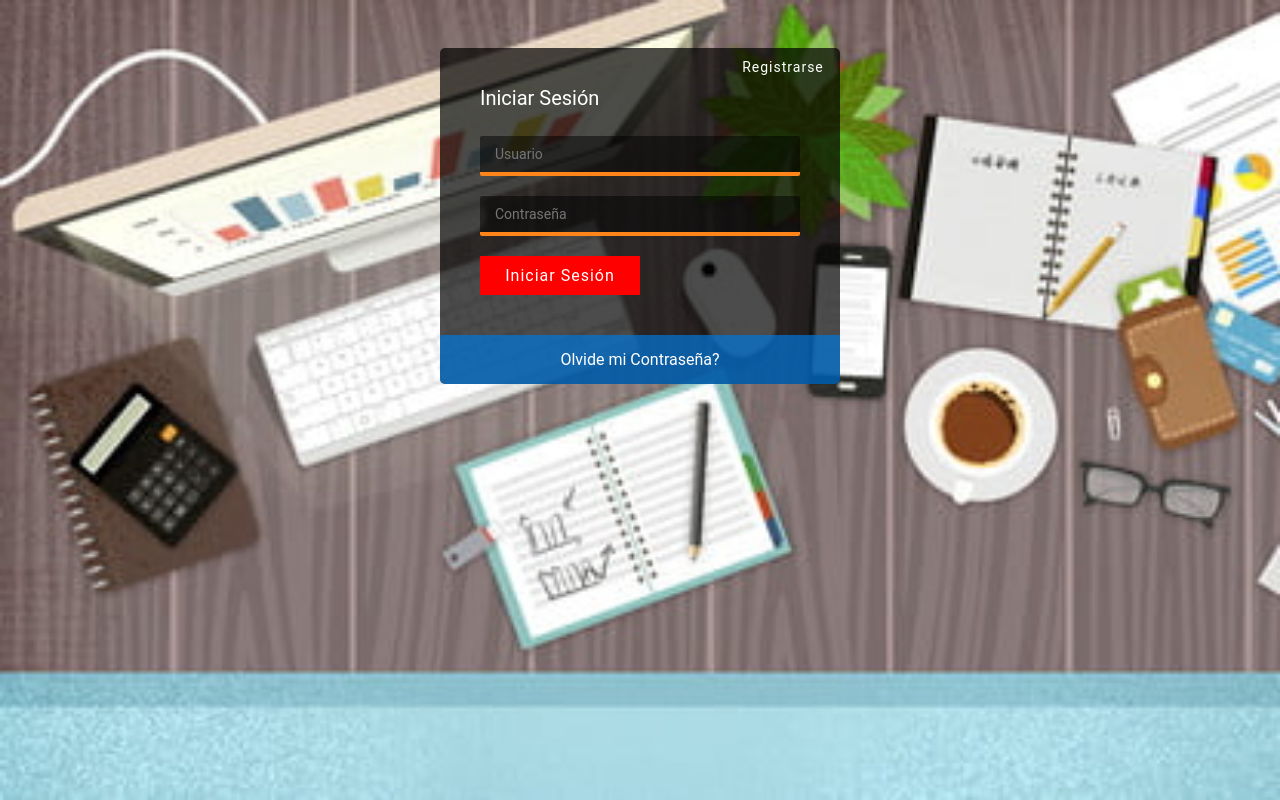
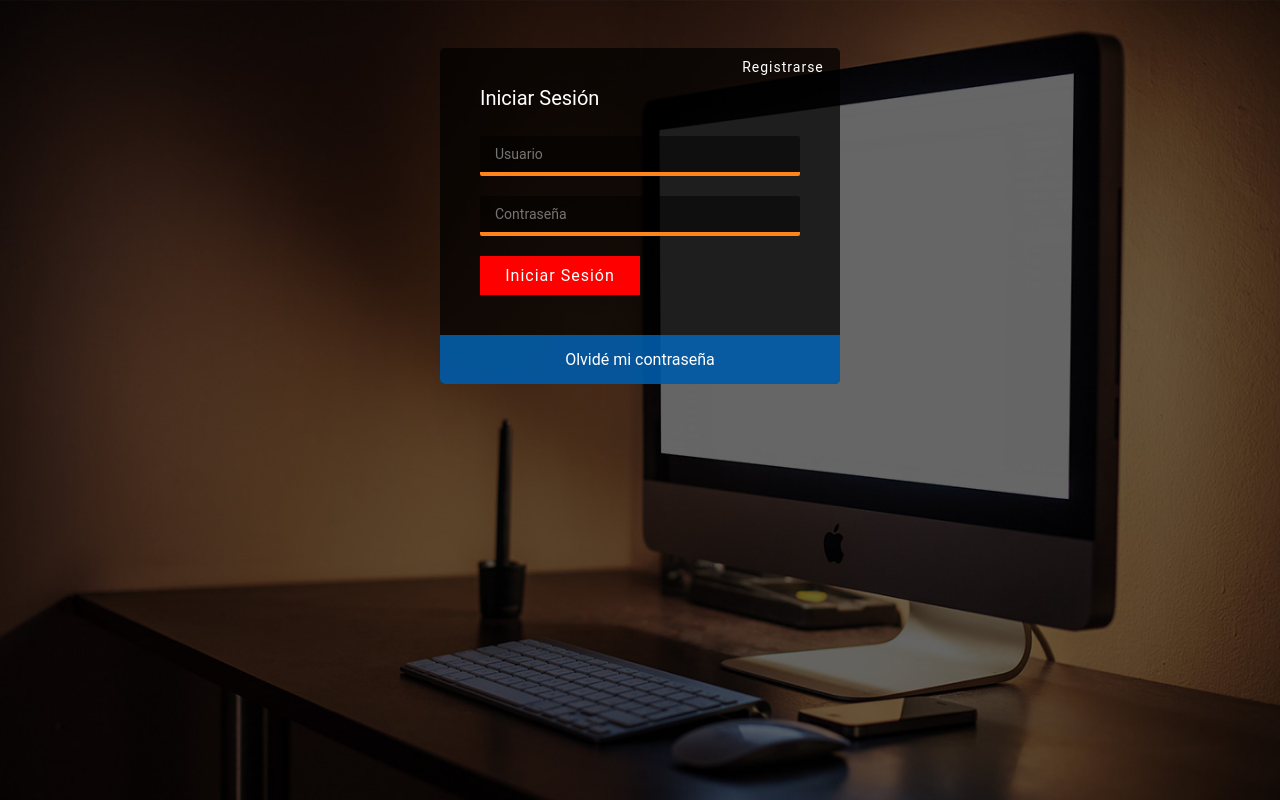
Before and after one commit to MatiMrqz/meetdia.com, a plain HTML site: page Front/Formulario-Login-master/index.html in a window 1280 px wide. Drawn offline with Linux system fonts and the light colour scheme.

Commit message:
Modificacion en Formulario Login

```diff
--- a/Front/Formulario-Login-master/css/estilos.css
+++ b/Front/Formulario-Login-master/css/estilos.css
@@ -7,7 +7,7 @@
 }
 
 body {
-    background: url(../img/bg2.jpg);
+    background: url(../img/contact-bg.jpg);
     background-size: cover;
     background-attachment: fixed;
     font-family: Roboto;
--- a/Front/Formulario-Login-master/index.html
+++ b/Front/Formulario-Login-master/index.html
@@ -1,8 +1,8 @@
 <!DOCTYPE html>
-<html lang="en">
+<html lang="es">
 <head>
     <meta charset="UTF-8">
-    <title>Login</title>
+    <title>Meetdia.com - Login</title>
     <link rel="stylesheet" href="css/estilos.css">
 </head>
 <body>
@@ -45,7 +45,7 @@
             </form>
         </div>
         <div class="reset-password">
-            <a href="#">Olvide mi Contraseña?</a>
+            <a href="#">Olvidé mi contraseña</a>
         </div>
     </div>
     <script src="js/jquery-3.1.1.min.js"></script>
```
Also changed, not shown: Front/Formulario-Login-master/img/bg2.jpg (deleted), Front/Formulario-Login-master/img/contact-bg.jpg (added).
